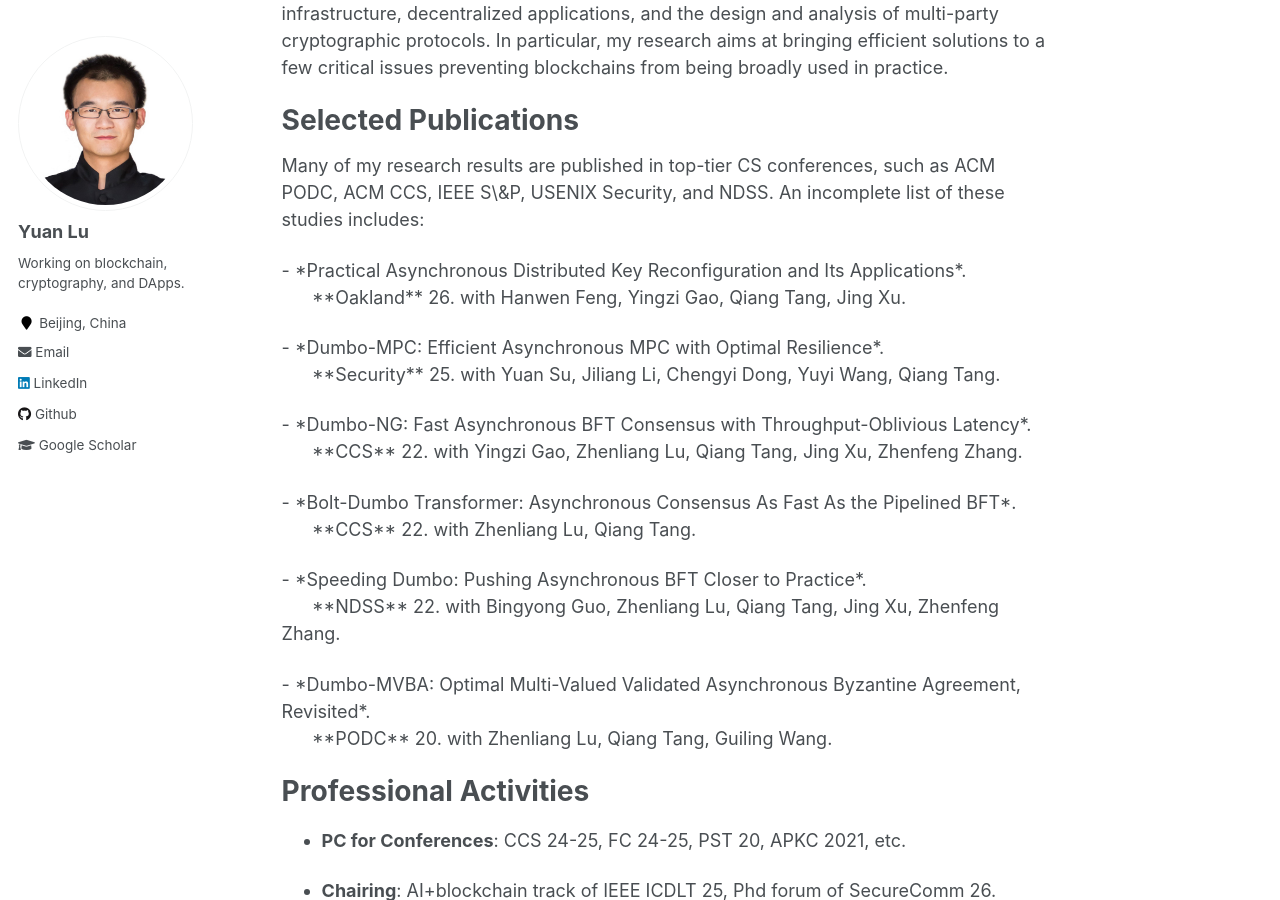
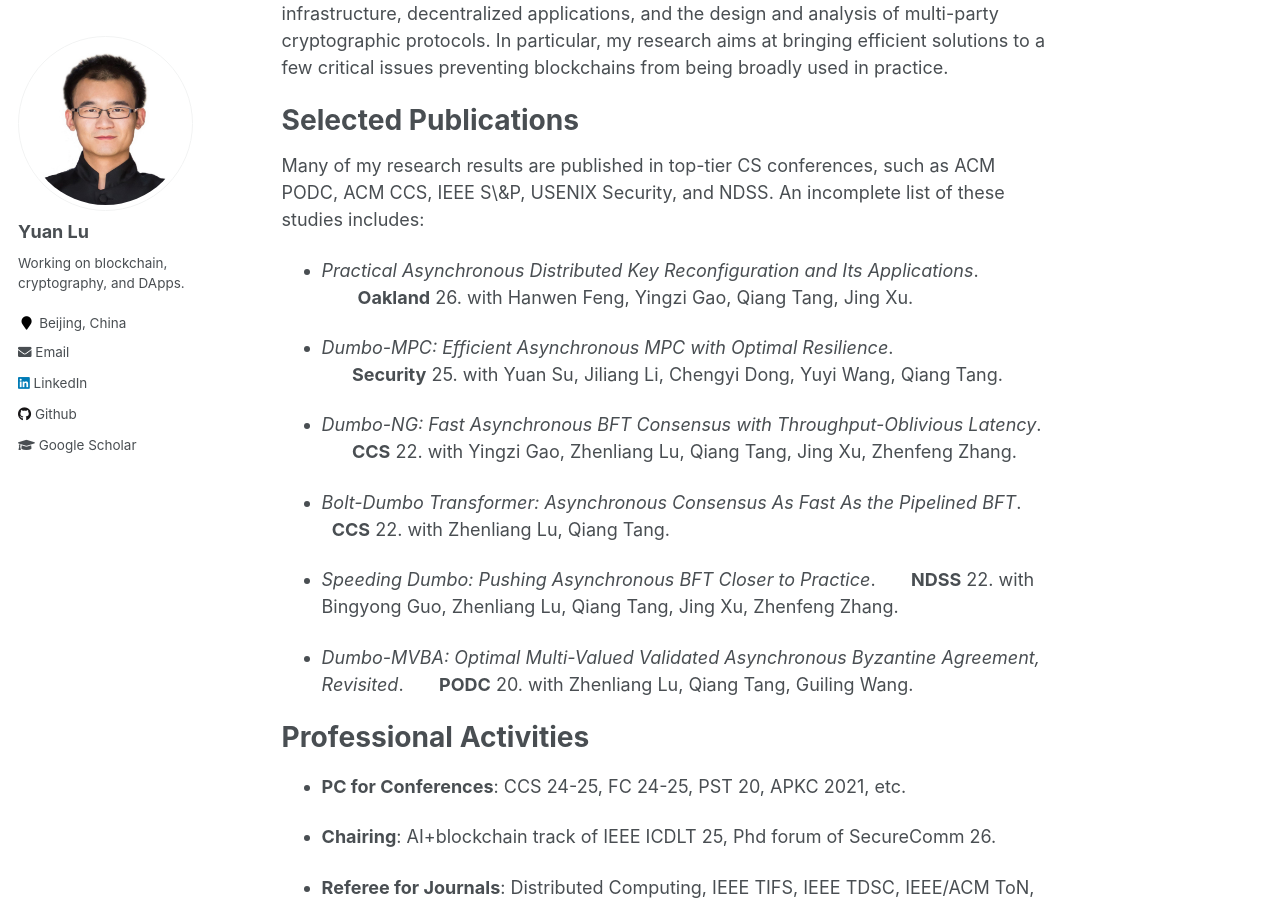
Before and after one commit to yylluu/yylluu.github.io, a Jekyll site: the page built from _pages/about.md, in a window 1280 px wide and 900 px high, scrolled down 226 px. Built offline with Jekyll 4.4.1, drawn with Linux system fonts in a browser that asks for light colours.

Commit message:
Update about.md

```diff
--- a/_pages/about.md
+++ b/_pages/about.md
@@ -18,11 +18,12 @@
 
 Many of my research results are published in top-tier CS conferences, such as ACM PODC, ACM CCS, IEEE S\&P, USENIX Security, and NDSS. An incomplete list of these studies includes:
 
-<p>- *Practical Asynchronous Distributed Key Reconfiguration and Its Applications*.<br>
-     &nbsp; &nbsp; &nbsp; **Oakland** 26. with Hanwen Feng, Yingzi Gao, Qiang Tang, Jing Xu.</p>
 
-<p>- *Dumbo-MPC: Efficient Asynchronous MPC with Optimal Resilience*.<br>
-     &nbsp; &nbsp; &nbsp; **Security** 25. with Yuan Su, Jiliang Li, Chengyi Dong, Yuyi Wang, Qiang Tang.</p>
+- <span>*Practical Asynchronous Distributed Key Reconfiguration and Its Applications*.</span> <span style="margin-left: 2em;">**Oakland** 26. with Hanwen Feng, Yingzi Gao, Qiang Tang, Jing Xu.</span>
+
+
+- *Dumbo-MPC: Efficient Asynchronous MPC with Optimal Resilience*.
+     &nbsp; &nbsp; &nbsp; **Security** 25. with Yuan Su, Jiliang Li, Chengyi Dong, Yuyi Wang, Qiang Tang.
 
 <!--
 - *Aion: Robust and Efficient Multi-Round Single-Mask Secure Aggregation Against Malicious Participants*.
@@ -32,17 +33,17 @@
      &nbsp; &nbsp; &nbsp; **NDSS** 25. with Yizhong Liu, Andi Liu, Zhuocheng Pan, et al.
 -->
 
-<p>- *Dumbo-NG: Fast Asynchronous BFT Consensus with Throughput-Oblivious Latency*.<br>
-     &nbsp; &nbsp; &nbsp; **CCS** 22. with Yingzi Gao, Zhenliang Lu, Qiang Tang, Jing Xu, Zhenfeng Zhang.</p>
+- *Dumbo-NG: Fast Asynchronous BFT Consensus with Throughput-Oblivious Latency*.
+     &nbsp; &nbsp; &nbsp; **CCS** 22. with Yingzi Gao, Zhenliang Lu, Qiang Tang, Jing Xu, Zhenfeng Zhang.
 
-<p>- *Bolt-Dumbo Transformer: Asynchronous Consensus As Fast As the Pipelined BFT*.<br>
-     &nbsp; &nbsp; &nbsp; **CCS** 22. with Zhenliang Lu, Qiang Tang.</p>
+- *Bolt-Dumbo Transformer: Asynchronous Consensus As Fast As the Pipelined BFT*.
+     &nbsp; &nbsp; &nbsp; **CCS** 22. with Zhenliang Lu, Qiang Tang.
 
-<p>- *Speeding Dumbo: Pushing Asynchronous BFT Closer to Practice*.<br>
-     &nbsp; &nbsp; &nbsp; **NDSS** 22. with Bingyong Guo, Zhenliang Lu, Qiang Tang, Jing Xu, Zhenfeng Zhang.</p>
+- *Speeding Dumbo: Pushing Asynchronous BFT Closer to Practice*.
+     &nbsp; &nbsp; &nbsp; **NDSS** 22. with Bingyong Guo, Zhenliang Lu, Qiang Tang, Jing Xu, Zhenfeng Zhang.
 
-<p>- *Dumbo-MVBA: Optimal Multi-Valued Validated Asynchronous Byzantine Agreement, Revisited*.<br>
-     &nbsp; &nbsp; &nbsp; **PODC** 20. with Zhenliang Lu, Qiang Tang, Guiling Wang.</p>
+- *Dumbo-MVBA: Optimal Multi-Valued Validated Asynchronous Byzantine Agreement, Revisited*.
+     &nbsp; &nbsp; &nbsp; **PODC** 20. with Zhenliang Lu, Qiang Tang, Guiling Wang.
 
 <!--
 - *Efficient Asynchronous Byzantine Agreement without Private Setups*.
```
